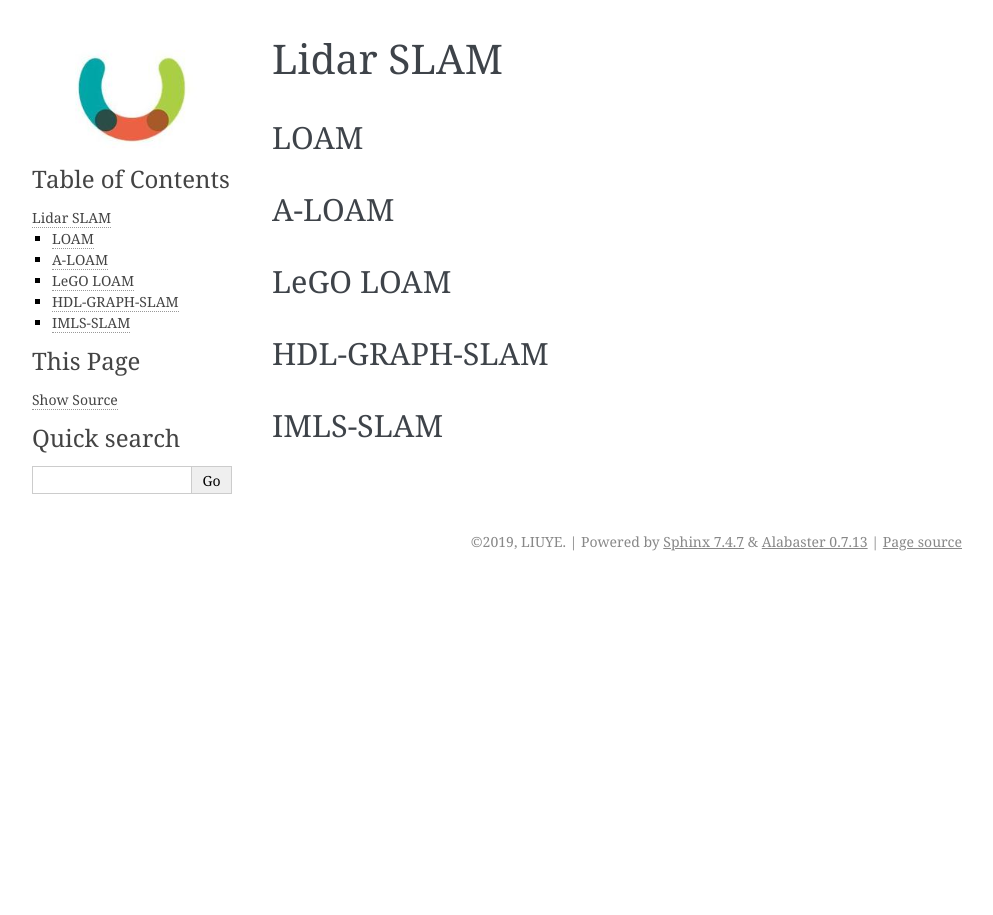
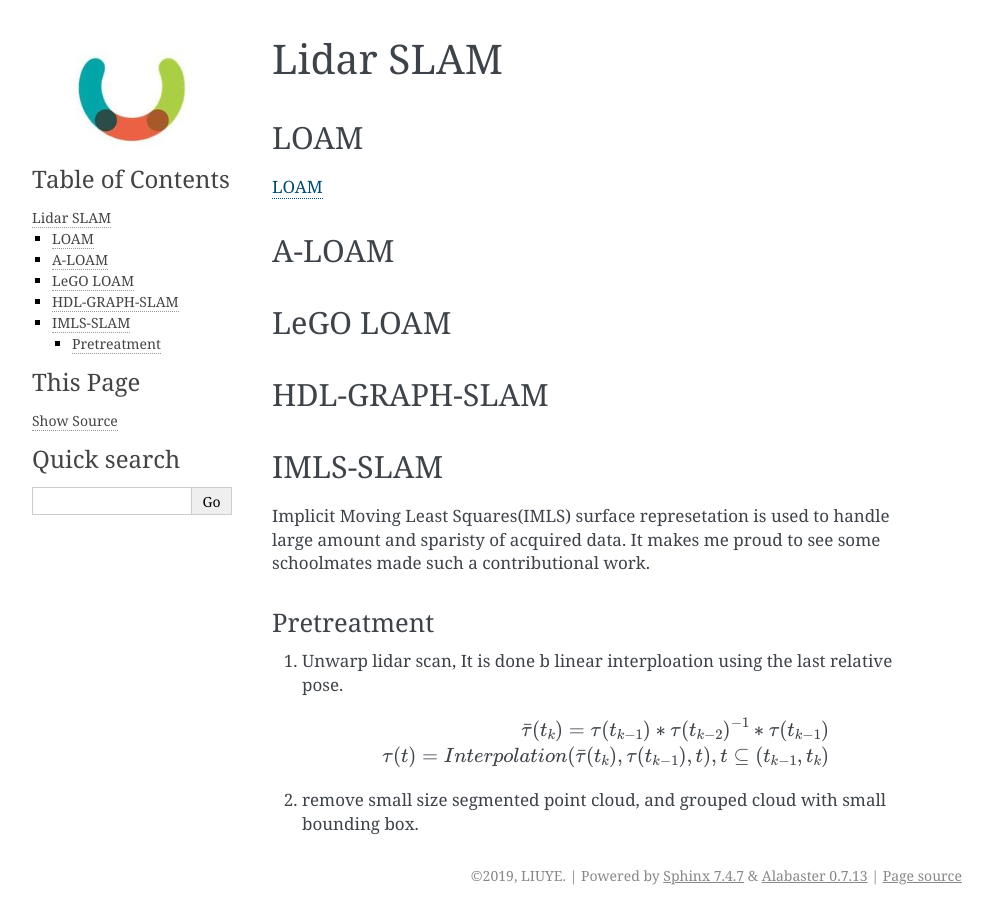
Before and after one commit to gggliuye/VIO, a Sphinx documentation site: the page built from docs/Lidar/lidarSLAM.rst, in a window 1280 px wide. Shown: the whole page, without its empty margins (148-1141 px from the left). Built offline with Sphinx 7.4.7, drawn with Linux system fonts in a browser that asks for light colours.

Commit message:
Update lidarSLAM.rst

```diff
--- a/docs/Lidar/lidarSLAM.rst
+++ b/docs/Lidar/lidarSLAM.rst
@@ -4,6 +4,9 @@ Lidar SLAM
 
 LOAM
 -----------------------
+
+`LOAM <https://github.com/laboshinl/loam_velodyne>`_
+
 
 A-LOAM
 -------------------------
@@ -18,3 +21,16 @@ HDL-GRAPH-SLAM
 
 IMLS-SLAM
 -------------------
+Implicit Moving Least Squares(IMLS) surface represetation is used to handle large amount and sparisty of acquired data. It makes me proud to see some schoolmates made such a contributional work.
+
+Pretreatment
+~~~~~~~~~~~~~~~~~~
+1. Unwarp lidar scan, It is done b linear interploation using the last relative pose.
+
+.. math::
+    \bar{\tau}(t_{k}) = \tau(t_{k-1}) * \tau(t_{k-2})^{-1} * \tau(t_{k-1})
+
+    \tau(t) = Interpolation(\bar{\tau}(t_{k}), \tau(t_{k-1}), t), t \subseteq (t_{k-1}, t_{k})
+
+
+2. remove small size segmented point cloud, and grouped cloud with small bounding box.
```
